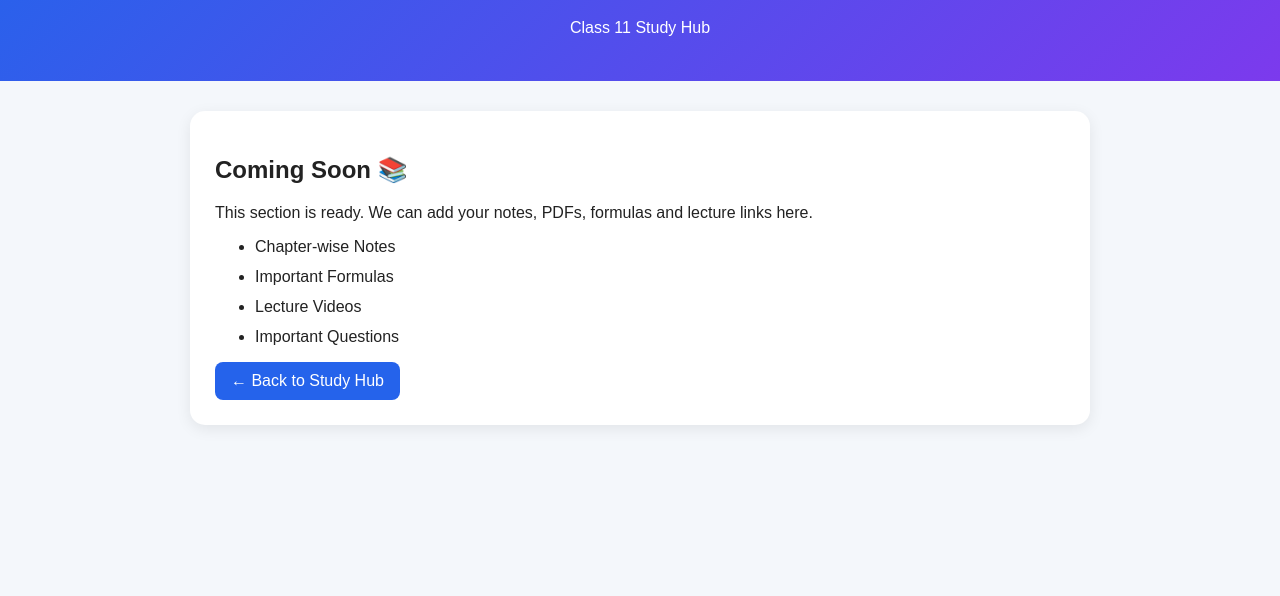
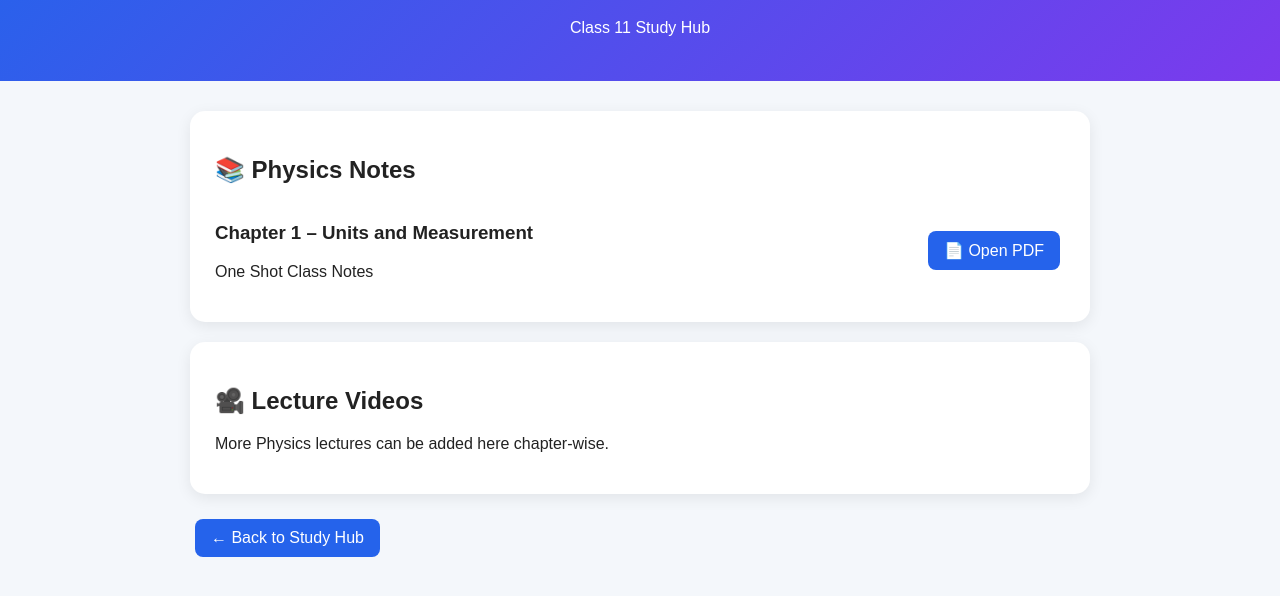
Before and after one commit to ravi11thand12th/Class11_Study_Hub, a plain HTML site: page physics.html in a window 1280 px wide. Shown: the part 90-686 px from the top of the page. Drawn offline with Linux system fonts and the light colour scheme.

Commit message:
Add Units and Measurement notes to Physics

```diff
--- a/physics.html
+++ b/physics.html
@@ -6,14 +6,24 @@ body{font-family:Arial,sans-serif;background:#f4f7fb;margin:0;color:#222}
 header{background:linear-gradient(135deg,#2563eb,#7c3aed);color:#fff;text-align:center;padding:28px 15px}
 .container{max-width:900px;margin:30px auto;padding:0 15px}
 .card{background:#fff;padding:25px;border-radius:15px;box-shadow:0 4px 15px rgba(0,0,0,.08);margin-bottom:20px}
-a{display:inline-block;background:#2563eb;color:#fff;text-decoration:none;padding:10px 16px;border-radius:8px}
+a{display:inline-block;background:#2563eb;color:#fff;text-decoration:none;padding:10px 16px;border-radius:8px;margin:5px}
 li{margin:12px 0}
+.note{display:flex;justify-content:space-between;align-items:center;gap:15px;flex-wrap:wrap}
 </style></head>
 <body>
 <header><h1>🔬 Physics</h1><p>Class 11 Study Hub</p></header>
 <div class="container">
-<div class="card"><h2>Coming Soon 📚</h2><p>This section is ready. We can add your notes, PDFs, formulas and lecture links here.</p>
-<ul><li>Chapter-wise Notes</li><li>Important Formulas</li><li>Lecture Videos</li><li>Important Questions</li></ul>
-<a href="index.html">← Back to Study Hub</a></div>
+<div class="card">
+<h2>📚 Physics Notes</h2>
+<div class="note">
+<div><h3>Chapter 1 – Units and Measurement</h3><p>One Shot Class Notes</p></div>
+<a href="./Units%20and%20Measurement%20%28One%20Shot%29%20Class%20Notes.pdf" target="_blank">📄 Open PDF</a>
+</div>
+</div>
+<div class="card">
+<h2>🎥 Lecture Videos</h2>
+<p>More Physics lectures can be added here chapter-wise.</p>
+</div>
+<a href="index.html">← Back to Study Hub</a>
 </div>
 </body></html>
```
